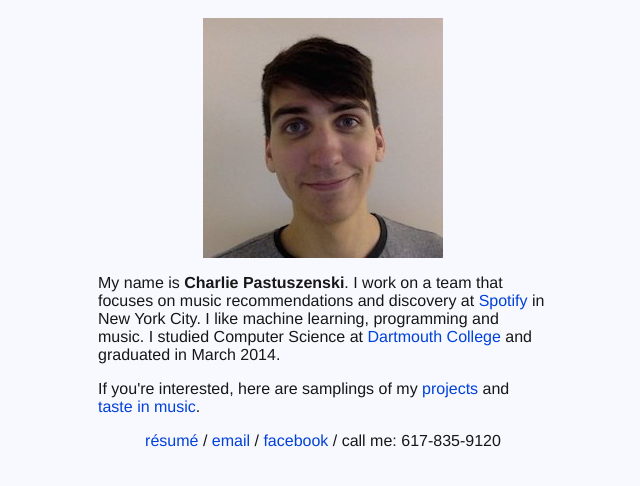
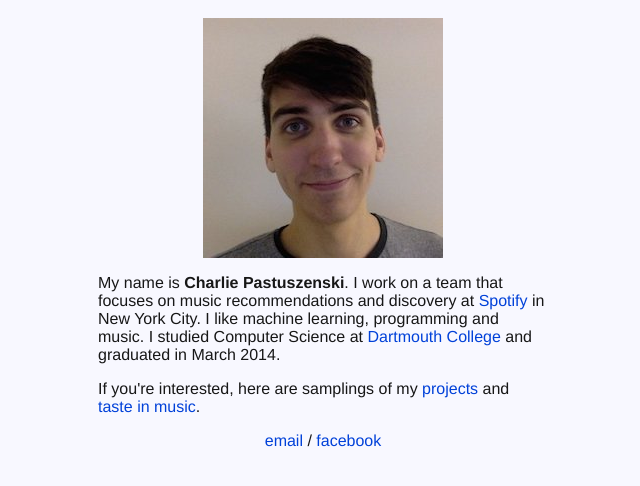
Before and after one commit to cpastuszenski/cpastuszenski.github.io, a plain HTML site: page index.html in a window 1280 px wide. Shown: the part 42-528 px from the top of the page, without its empty margins (317-957 px from the left). Drawn offline with Linux system fonts and the light colour scheme.

Commit message:
Update index.html

```diff
--- a/index.html
+++ b/index.html
@@ -48,8 +48,7 @@
 
 		<p>If you're interested, here are samplings of my <a href="http://github.com/cpastuszenski">projects</a> and <a href="http://last.fm/user/cpastuszenski">taste in music</a>.</p>
 
-		<p class="links">
-            <a href="resume.pdf"</a>résumé</a> / <a href="mailto:cpastus@gmail.com">email</a> / <a href="http://www.facebook.com/bigguccis0sa">facebook</a> / call me: 617-835-9120
+		<p class="links"><a href="mailto:cpastus@gmail.com">email</a> / <a href="http://www.facebook.com/bigguccis0sa">facebook</a>
         </p>
 	</div>
 </body>
```
